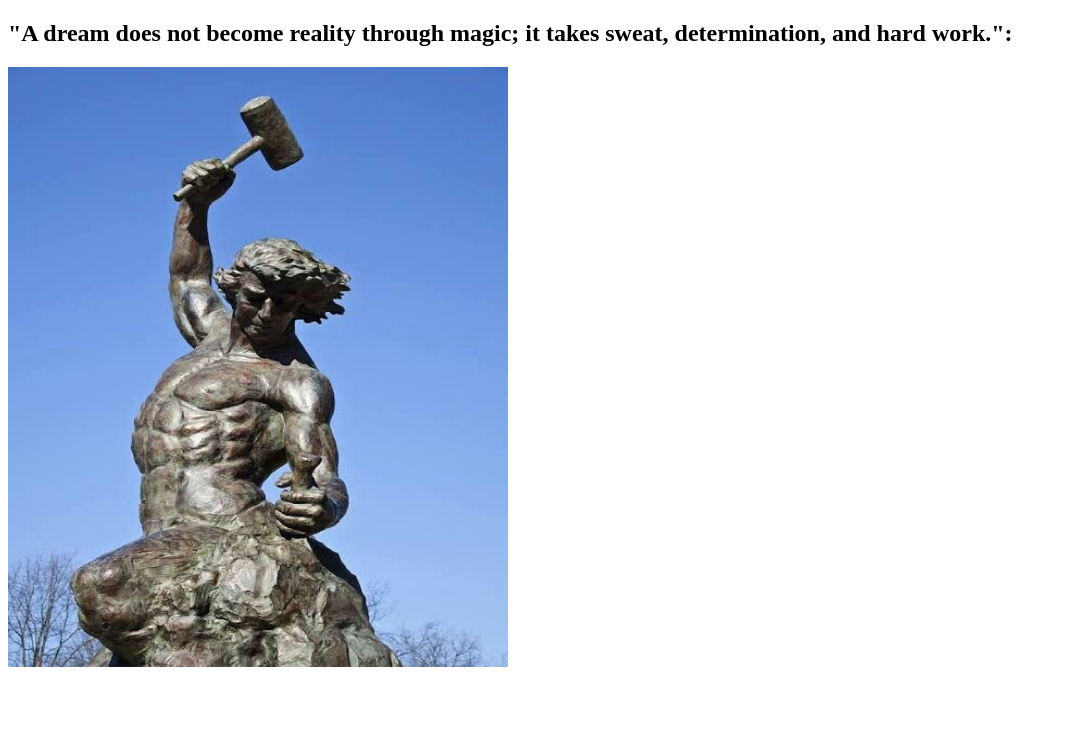
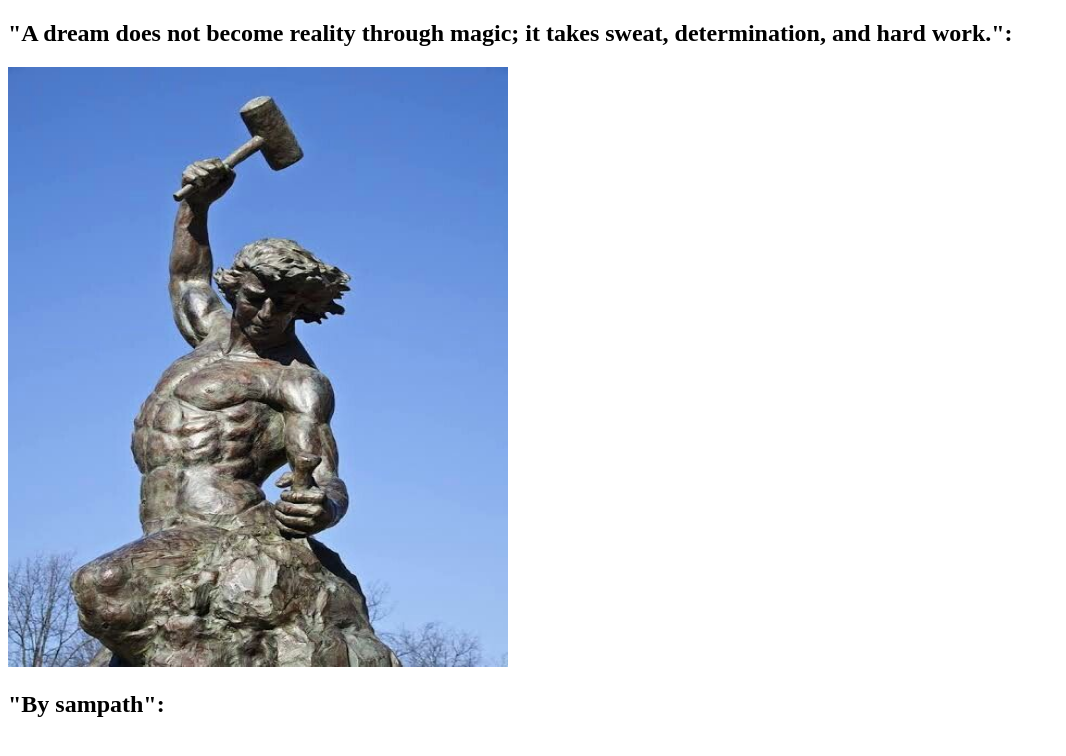
Before and after one commit to DevOps-with-AWS/GitHub-Actions-Demo, a plain HTML site: page web-pages/index.html in a window 1280 px wide. Shown: the whole page, without its empty margins (0-1066 px from the left). Drawn offline with Linux system fonts and the light colour scheme.

Commit message:
Update index.html

```diff
--- a/web-pages/index.html
+++ b/web-pages/index.html
@@ -4,7 +4,8 @@
 
 <h2>"A dream does not become reality through magic; it takes sweat, determination, and hard work.":</h2>
 
+
 <img src="imag.jpg" alt="Girl in a jacket" width="500" height="600">
-
+<h2>"By sampath":</h2>
 </body>
 </html>
```
